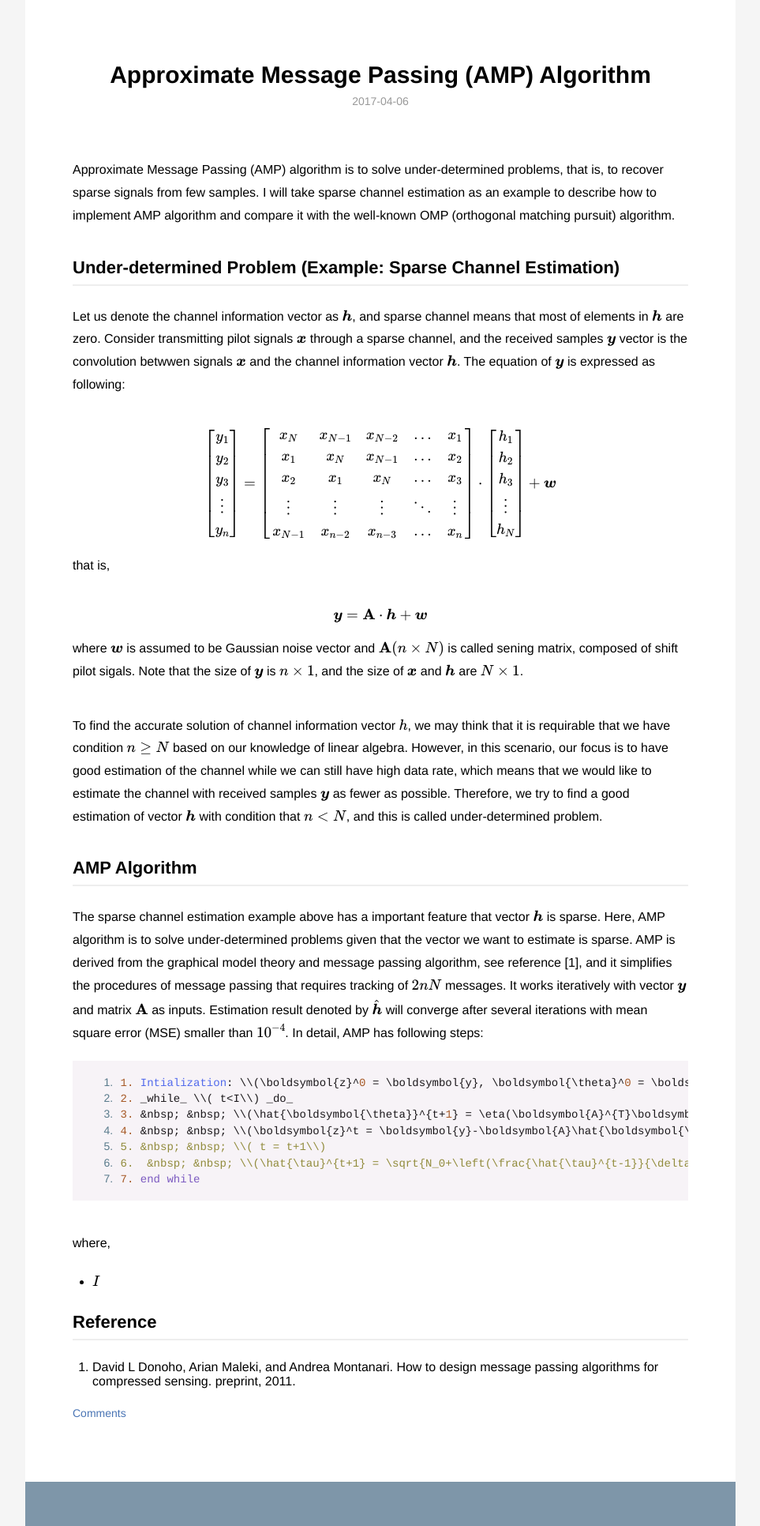
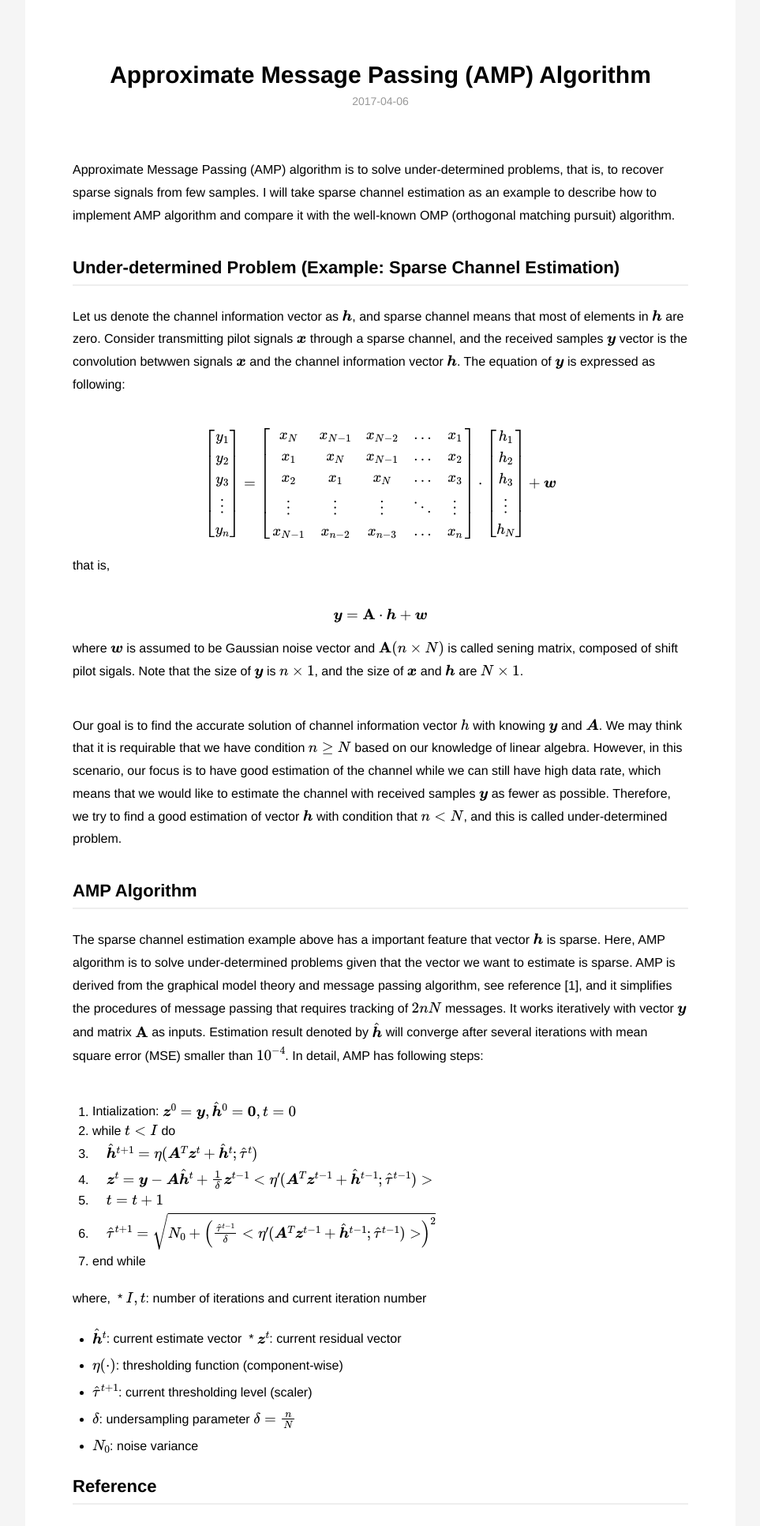
Before and after one commit to danqing117/danqing117.github.io, a Jekyll site: the page built from _posts/2017-04-06-AMP.md, in a window 1280 px wide, cut to the strip 0-1932 px from the top of the page. Shown: the whole strip at 79% size, without its empty margins (158-1121 px from the left). Built offline with Jekyll 4.4.1, drawn with Linux system fonts in a browser that asks for light colours; formulas are drawn with MathJax 3; grey boxes are pictures that could not be loaded.

Commit message:
Update 2017-04-06-AMP.md

```diff
--- a/_posts/2017-04-06-AMP.md
+++ b/_posts/2017-04-06-AMP.md
@@ -4,23 +4,6 @@ title: Approximate Message Passing (AMP) Algorithm
 description: Approximate Message Passing (AMP) algorithm is to solve under-determined problem, that is, to recover sparse signals from few samples. I will take sparse channel estimation as an example to describe how to implement AMP algorithm and compare it with the well-known OMP (orthogonal matching pursuit) algorithm.
 category: blog
 ---
-<style TYPE="text/css">
-    code.has-jax {font: inherit; font-size: 100%; background: inherit; border: inherit;}
-</style>
-<script type="text/x-mathjax-config">
-    MathJax.Hub.Config({
-        tex2jax: {
-            inlineMath: [['$','$'], ['\\(','\\)']],
-            skipTags: ['script', 'noscript', 'style', 'textarea', 'pre'] // removed 'code' entry
-        }
-    });
-    MathJax.Hub.Queue(function() {
-        var all = MathJax.Hub.getAllJax(), i;
-        for(i = 0; i < all.length; i += 1) {
-            all[i].SourceElement().parentNode.className += ' has-jax';
-        }
-    });
-</script>
 <script src="https://cdn.mathjax.org/mathjax/latest/MathJax.js?config=TeX-AMS-MML_HTMLorMML" type="text/javascript"></script>
 
 Approximate Message Passing (AMP) algorithm is to solve under-determined problems, that is, to recover sparse signals from few samples. I will take sparse channel estimation as an example to describe how to implement AMP algorithm and compare it with the well-known OMP (orthogonal matching pursuit) algorithm.
@@ -59,21 +42,27 @@ $$\boldsymbol{y}=\mathbf{A}\cdot\boldsymbol{h} +\boldsymbol{w}$$
 
 where \\(\boldsymbol{w}\\) is assumed to be Gaussian noise vector and \\(\mathbf{A} (n\times N)\\) is called sening matrix, composed of shift pilot sigals. Note that the size of \\(\boldsymbol{y}\\) is \\(n \times 1\\), and the size of \\(\boldsymbol{x}\\) and \\(\boldsymbol{h}\\) are \\(N \times 1\\).
 
-To find the accurate solution of channel information vector \\(h\\), we may think that it is requirable that we have condition \\(n \geq N\\) based on our knowledge of linear algebra. However, in this scenario, our focus is to have good estimation of the channel while we can still have high data rate, which means that we would like to estimate the channel with received samples \\(\boldsymbol{y}\\) as fewer as possible. Therefore, we try to find a good estimation of vector \\(\boldsymbol{h}\\) with condition that \\( n < N\\), and this is called under-determined problem.
+Our goal is to find the accurate solution of channel information vector \\(h\\) with knowing \\( \boldsymbol{y} \\) and \\(\boldsymbol{A} \\). We may think that it is requirable that we have condition \\(n \geq N\\) based on our knowledge of linear algebra. However, in this scenario, our focus is to have good estimation of the channel while we can still have high data rate, which means that we would like to estimate the channel with received samples \\(\boldsymbol{y}\\) as fewer as possible. Therefore, we try to find a good estimation of vector \\(\boldsymbol{h}\\) with condition that \\( n < N\\), and this is called under-determined problem.
 
 ## AMP Algorithm
 The sparse channel estimation example above has a important feature that vector \\( \boldsymbol{h}\\) is sparse. Here, AMP algorithm is to solve under-determined problems given that the vector we want to estimate is sparse. AMP is derived from the graphical model theory and message passing algorithm, see reference [1], and it simplifies the procedures of message passing that requires tracking of \\( 2nN\\) messages. It works iteratively with vector \\( \boldsymbol{y}\\) and matrix \\( \mathbf{A}\\) as inputs. Estimation result denoted by \\( \hat{\boldsymbol{h}}\\) will converge after several iterations with mean square error (MSE) smaller than \\( 10^{-4}\\). In detail, AMP has following steps:
 
-    1. Intialization: \\(\boldsymbol{z}^0 = \boldsymbol{y}, \boldsymbol{\theta}^0 = \boldsymbol{0}, t=0\\)
-    2. _while_ \\( t<I\\) _do_
-    3. &nbsp; &nbsp; \\(\hat{\boldsymbol{\theta}}^{t+1} = \eta(\boldsymbol{A}^{T}\boldsymbol{z}^t+\boldsymbol{\theta}^t;\hat{\tau}^t)\\)
-    4. &nbsp; &nbsp; \\(\boldsymbol{z}^t = \boldsymbol{y}-\boldsymbol{A}\hat{\boldsymbol{\theta}}^t+\frac{1}{\delta}\boldsymbol{z}^{t-1}<\eta'(\boldsymbol{A}^{T}\boldsymbol{z}^{t-1}+\hat{\boldsymbol{\theta}}^{t-1};\hat{\tau}^{t-1})>\\)
-    5. &nbsp; &nbsp; \\( t = t+1\\)
-    6.  &nbsp; &nbsp; \\(\hat{\tau}^{t+1} = \sqrt{N_0+\left(\frac{\hat{\tau}^{t-1}}{\delta}<\eta'(\boldsymbol{A}^{T}\boldsymbol{z}^{t-1}+\hat{\boldsymbol{\theta}}^{t-1};\hat{\tau}^{t-1})>\right)^2}\\)
-    7. end while
+1. Intialization: \\(\boldsymbol{z}^0 = \boldsymbol{y}, \hat{\boldsymbol{h}}^0 = \boldsymbol{0}, t=0\\)
+2. _while_ \\( t<I\\) _do_
+3. &nbsp; &nbsp; \\(\hat{\boldsymbol{h}}^{t+1} = \eta(\boldsymbol{A}^{T}\boldsymbol{z}^t+\hat{\boldsymbol{h}}^t;\hat{\tau}^t)\\)
+4. &nbsp; &nbsp; \\(\boldsymbol{z}^t = \boldsymbol{y}-\boldsymbol{A}\hat{\boldsymbol{h}}^t+\frac{1}{\delta}\boldsymbol{z}^{t-1}<\eta'(\boldsymbol{A}^{T}\boldsymbol{z}^{t-1}+\hat{\boldsymbol{h}}^{t-1};\hat{\tau}^{t-1})>\\)
+5. &nbsp; &nbsp; \\( t = t+1\\)
+6. &nbsp; &nbsp; \\(\hat{\tau}^{t+1} = \sqrt{N_0+\left(\frac{\hat{\tau}^{t-1}}{\delta}<\eta'(\boldsymbol{A}^{T}\boldsymbol{z}^{t-1}+\hat{\boldsymbol{h}}^{t-1};\hat{\tau}^{t-1})>\right)^2}\\)
+7. end while
 
 where,
-  * \\(I\\)
+  * \\(I, t\\): number of iterations and current iteration number
+  * \\( \hat{\boldsymbol{h}}^t \\): current estimate vector
+  *  \\( \boldsymbol{z}^t\\): current residual vector
+  * \\(\eta(\cdot)\\): thresholding function (component-wise)
+  * \\(\hat{\tau}^{t+1}\\): current thresholding level (scaler)
+  * \\(\delta\\): undersampling parameter \\( \delta = \frac{n}{N} \\)
+  * \\(N_0\\): noise variance
 
 
 ## Reference
```
